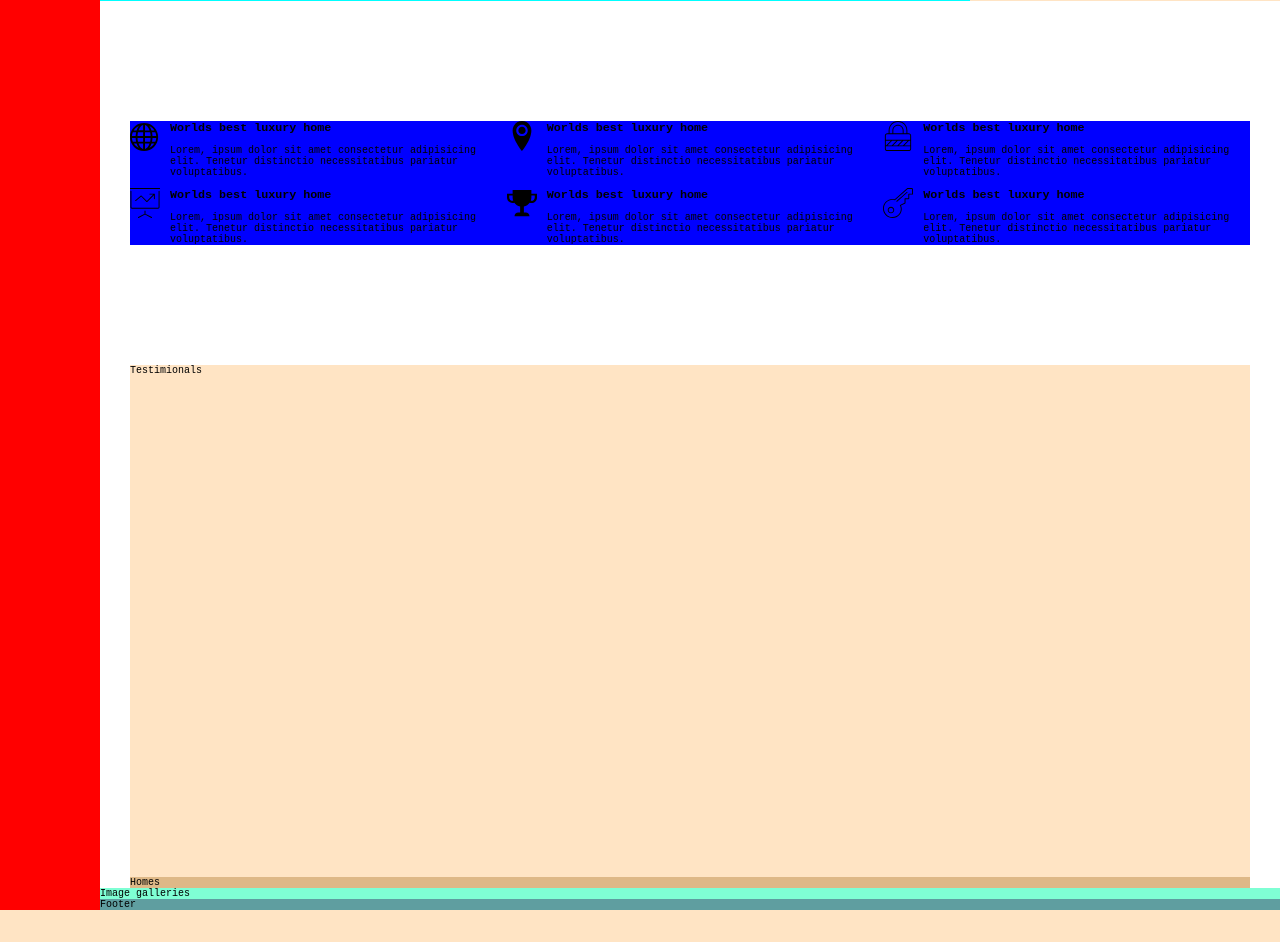
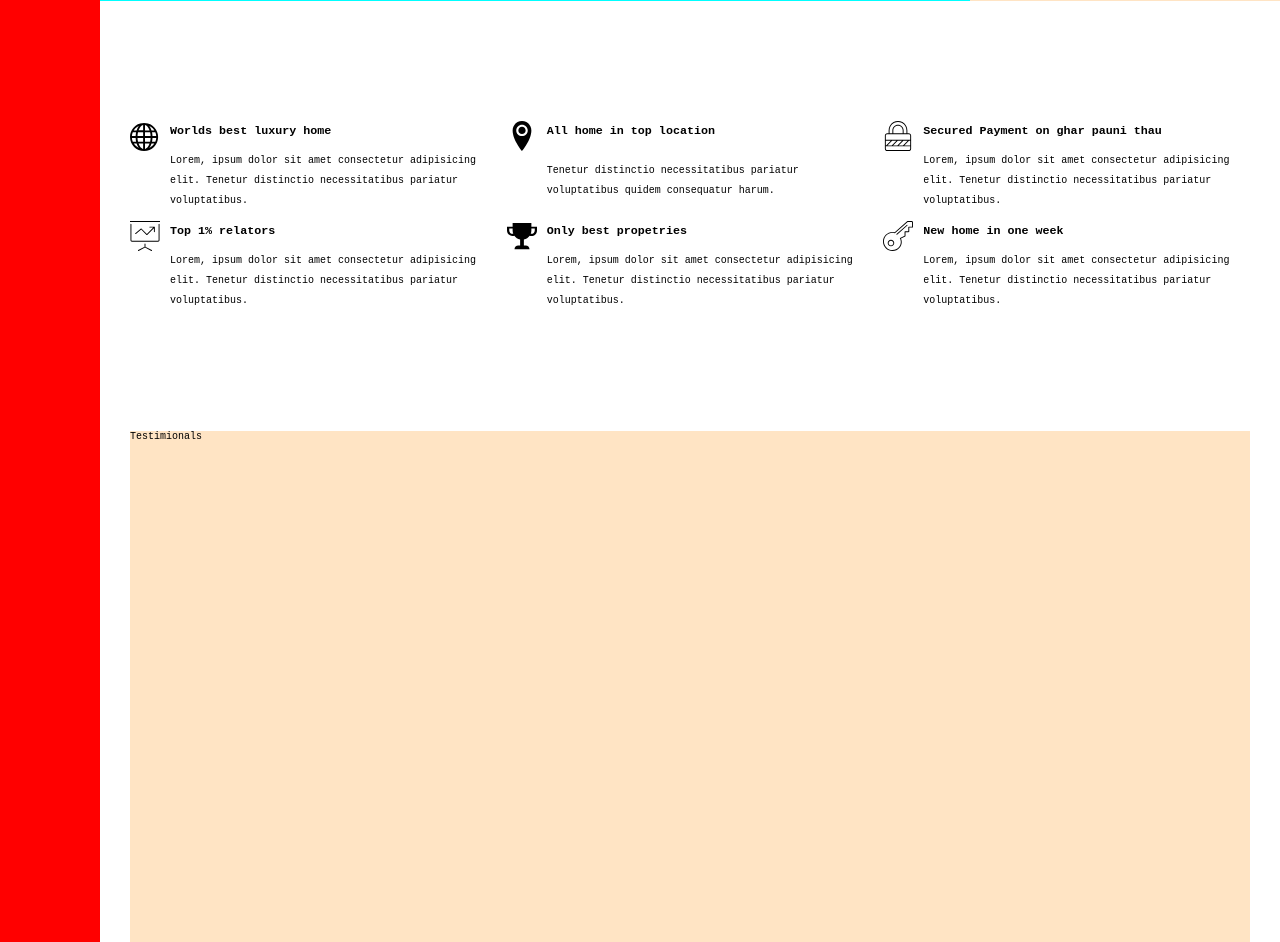
Before and after one commit to PrashrayaPanta/Real-estate-website, a PHP site: page / in a window 1280 px wide. Shown: the part 639-1581 px from the top of the page. Before the commit the page ends 1549 px from the top, so only its background shows below. Run offline with PHP 8.4, Linux system fonts and the light colour scheme.

Commit message:
change each feature title and description

```diff
--- a/index.css
+++ b/index.css
@@ -37,13 +37,13 @@ body {
 }
 
 .features {
-  background-color: blue;
   grid-column: center-start/center-end;
   display: grid;
   margin-top: 12rem;
   margin-bottom: 12rem;
-  grid-template-columns: repeat(3, 1fr);
+  grid-template-columns: repeat(auto-fit, minmax(33rem, 1fr));
   gap: 1rem;
+  line-height: 2rem;
 }
 
 .feature {
--- a/index.html
+++ b/index.html
@@ -27,17 +27,17 @@
         <svg class="feature__icon">
           <use xlink:href="./sprite.svg#icon-location2"></use>
         </svg>
-        <h3>Worlds best luxury home</h3>
+        <h3>All home in top location</h3>
         <p>
-          Lorem, ipsum dolor sit amet consectetur adipisicing elit. Tenetur
-          distinctio necessitatibus pariatur voluptatibus.
+          Tenetur distinctio necessitatibus pariatur voluptatibus quidem
+          consequatur harum.
         </p>
       </div>
       <div class="feature">
         <svg class="feature__icon">
           <use xlink:href="./sprite.svg#icon-lock"></use>
         </svg>
-        <h3>Worlds best luxury home</h3>
+        <h3>Secured Payment on ghar pauni thau</h3>
         <p>
           Lorem, ipsum dolor sit amet consectetur adipisicing elit. Tenetur
           distinctio necessitatibus pariatur voluptatibus.
@@ -47,7 +47,7 @@
         <svg class="feature__icon">
           <use xlink:href="./sprite.svg#icon-presentation"></use>
         </svg>
-        <h3>Worlds best luxury home</h3>
+        <h3>Top 1% relators</h3>
         <p>
           Lorem, ipsum dolor sit amet consectetur adipisicing elit. Tenetur
           distinctio necessitatibus pariatur voluptatibus.
@@ -57,7 +57,7 @@
         <svg class="feature__icon">
           <use xlink:href="./sprite.svg#icon-trophy"></use>
         </svg>
-        <h3>Worlds best luxury home</h3>
+        <h3>Only best propetries</h3>
         <p>
           Lorem, ipsum dolor sit amet consectetur adipisicing elit. Tenetur
           distinctio necessitatibus pariatur voluptatibus.
@@ -67,7 +67,7 @@
         <svg class="feature__icon">
           <use xlink:href="./sprite.svg#icon-key"></use>
         </svg>
-        <h3>Worlds best luxury home</h3>
+        <h3>New home in one week</h3>
         <p>
           Lorem, ipsum dolor sit amet consectetur adipisicing elit. Tenetur
           distinctio necessitatibus pariatur voluptatibus.
--- a/sass/input.scss
+++ b/sass/input.scss
@@ -33,27 +33,34 @@ body {
 }
 
 .features {
-  background-color: blue;
   grid-column: center-start / center-end;
   display: grid;
 
   margin-top: 12rem;
   margin-bottom: 12rem;
 
-  grid-template-columns: repeat(3, 1fr);
+  // grid-template-columns: repeat(3, 1fr);
+
+  grid-template-columns: repeat(auto-fit, minmax(33rem, 1fr));
+
+  // background-color: red;
+
+  // line-height: 1rem;
 
   gap: 1rem;
+
+  line-height: 2rem;
+
+  // padding: 1rem;
 }
 
 .feature {
   display: grid;
   grid-template-columns: min-content 1fr;
-  // gap: 1rem;
-  // grid-column-gap: 1rem;
-  // grid-row-gap: 1rem;
   grid-row-gap: 1rem;
 
   grid-column-gap: 1rem;
+  // background-color: red;
 
   &__icon {
     width: 3rem;
```
Also changed, not shown: 1 other file.
